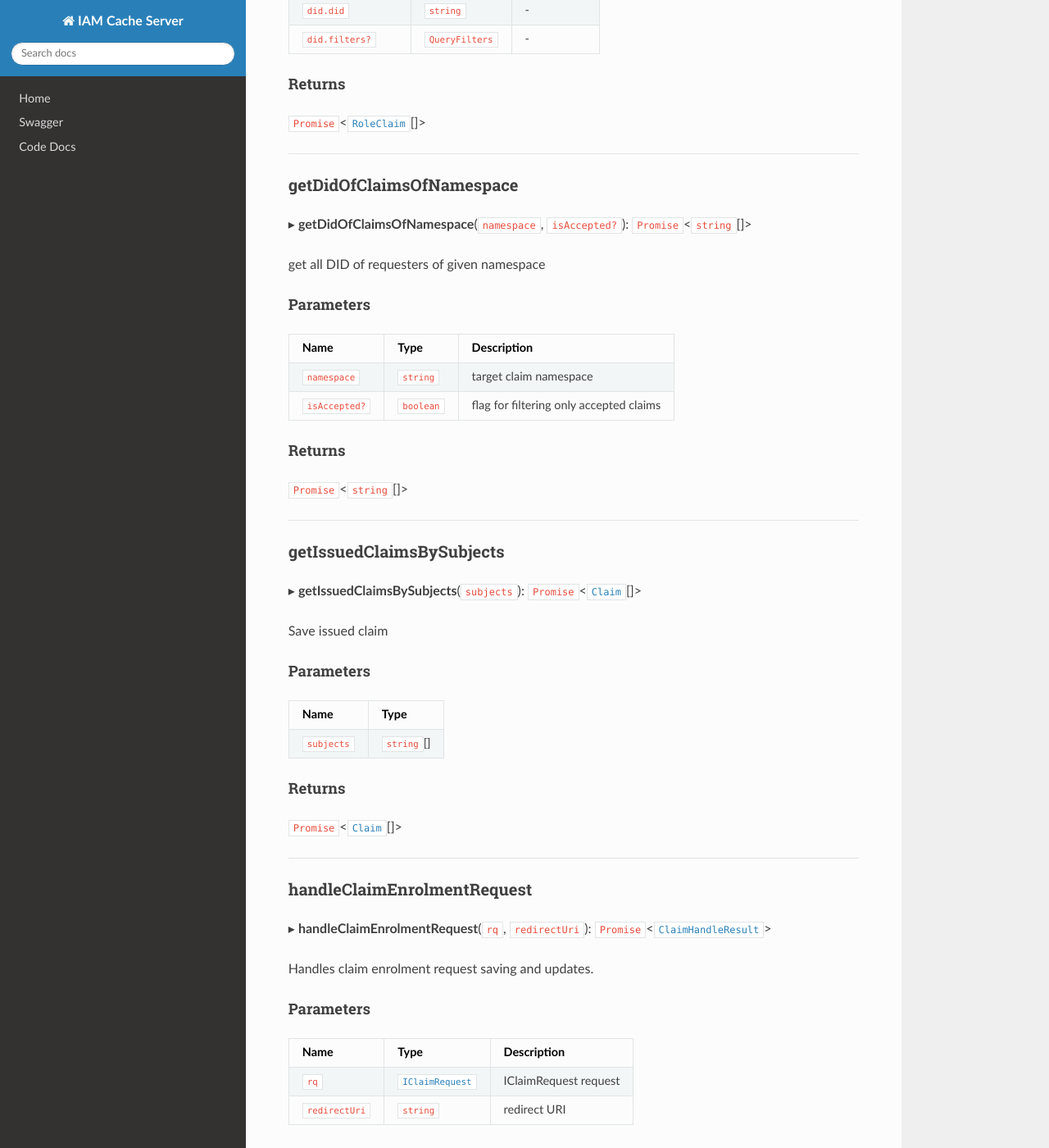
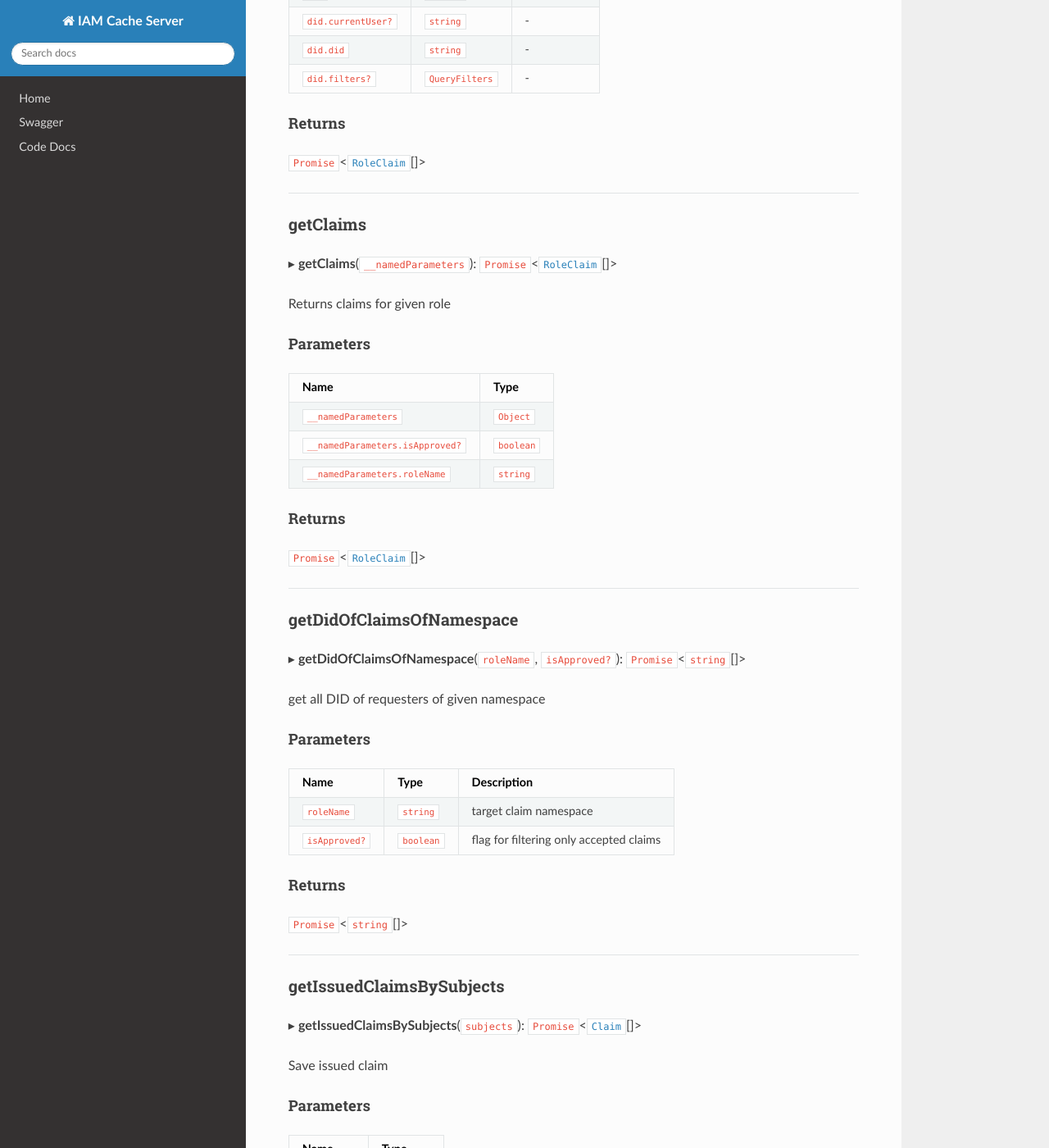
Before and after one commit to energywebfoundation/ssi-hub, an MkDocs documentation site: the page built from docs/api/classes/modules_claim_services_claim_service.ClaimService.md, in a window 1280 px wide and 1400 px high, scrolled down 6136 px. Shown: the whole window at 82% size. Built offline with MkDocs 1.6.1, drawn with Linux system fonts in a browser that asks for light colours; nearby versions of some CDN libraries; some of the changed text lies outside the part shown.

```diff
--- a/docs/api/classes/modules_claim_services_claim_service.ClaimService.md
+++ b/docs/api/classes/modules_claim_services_claim_service.ClaimService.md
@@ -20,10 +20,12 @@
 - [getBySubject](modules_claim_services_claim_service.ClaimService.md#getbysubject)
 - [getBySubjects](modules_claim_services_claim_service.ClaimService.md#getbysubjects)
 - [getByUserDid](modules_claim_services_claim_service.ClaimService.md#getbyuserdid)
+- [getClaims](modules_claim_services_claim_service.ClaimService.md#getclaims)
 - [getDidOfClaimsOfNamespace](modules_claim_services_claim_service.ClaimService.md#getdidofclaimsofnamespace)
 - [getIssuedClaimsBySubjects](modules_claim_services_claim_service.ClaimService.md#getissuedclaimsbysubjects)
 - [handleClaimEnrolmentRequest](modules_claim_services_claim_service.ClaimService.md#handleclaimenrolmentrequest)
 - [handleClaimRejectionRequest](modules_claim_services_claim_service.ClaimService.md#handleclaimrejectionrequest)
+- [issuersOfRole](modules_claim_services_claim_service.ClaimService.md#issuersofrole)
 - [reject](modules_claim_services_claim_service.ClaimService.md#reject)
 - [removeById](modules_claim_services_claim_service.ClaimService.md#removebyid)
 - [rolesByIssuer](modules_claim_services_claim_service.ClaimService.md#rolesbyissuer)
@@ -253,9 +255,29 @@ Get claims requested or issued by user with matching DID
 
 ___
 
+### getClaims
+
+▸ **getClaims**(`__namedParameters`): `Promise`<[`RoleClaim`](modules_claim_entities_roleClaim_entity.RoleClaim.md)[]\>
+
+Returns claims for given role
+
+#### Parameters
+
+| Name | Type |
+| :------ | :------ |
+| `__namedParameters` | `Object` |
+| `__namedParameters.isApproved?` | `boolean` |
+| `__namedParameters.roleName` | `string` |
+
+#### Returns
+
+`Promise`<[`RoleClaim`](modules_claim_entities_roleClaim_entity.RoleClaim.md)[]\>
+
+___
+
 ### getDidOfClaimsOfNamespace
 
-▸ **getDidOfClaimsOfNamespace**(`namespace`, `isAccepted?`): `Promise`<`string`[]\>
+▸ **getDidOfClaimsOfNamespace**(`roleName`, `isApproved?`): `Promise`<`string`[]\>
 
 get all DID of requesters of given namespace
 
@@ -263,8 +285,8 @@ get all DID of requesters of given namespace
 
 | Name | Type | Description |
 | :------ | :------ | :------ |
-| `namespace` | `string` | target claim namespace |
-| `isAccepted?` | `boolean` | flag for filtering only accepted claims |
+| `roleName` | `string` | target claim namespace |
+| `isApproved?` | `boolean` | flag for filtering only accepted claims |
 
 #### Returns
 
@@ -324,6 +346,24 @@ Handles claim rejection request saving and updates.
 #### Returns
 
 `Promise`<[`ClaimHandleResult`](modules_claim_claim_handle_result_dto.ClaimHandleResult.md)\>
+
+___
+
+### issuersOfRole
+
+▸ **issuersOfRole**(`roleName`): `Promise`<`string`[]\>
+
+Finds DID's specified as issuers of `roleName`
+
+#### Parameters
+
+| Name | Type | Description |
+| :------ | :------ | :------ |
+| `roleName` | `string` | role name |
+
+#### Returns
+
+`Promise`<`string`[]\>
 
 ___
 
```
Also changed, not shown: 4 other files.
